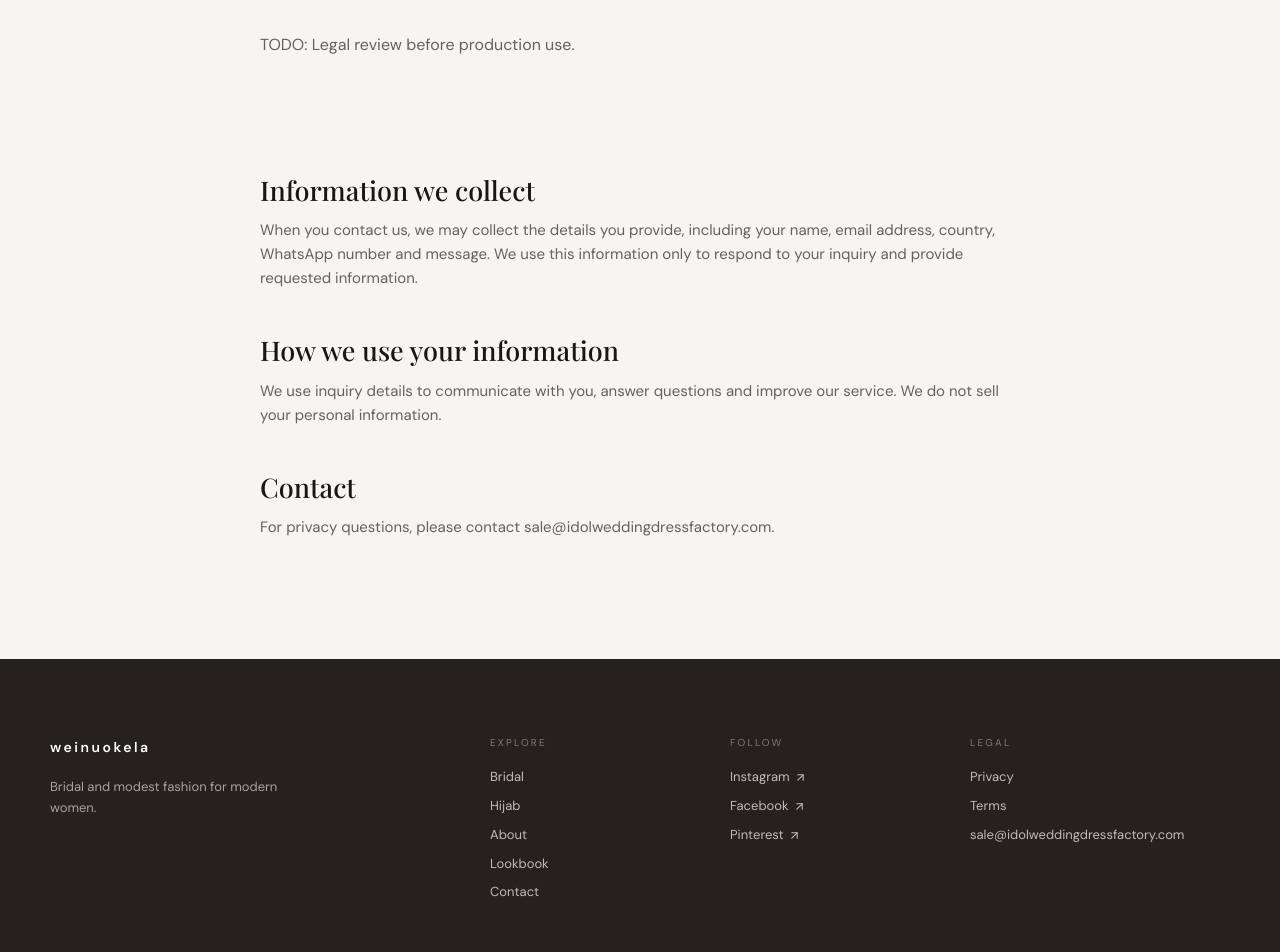
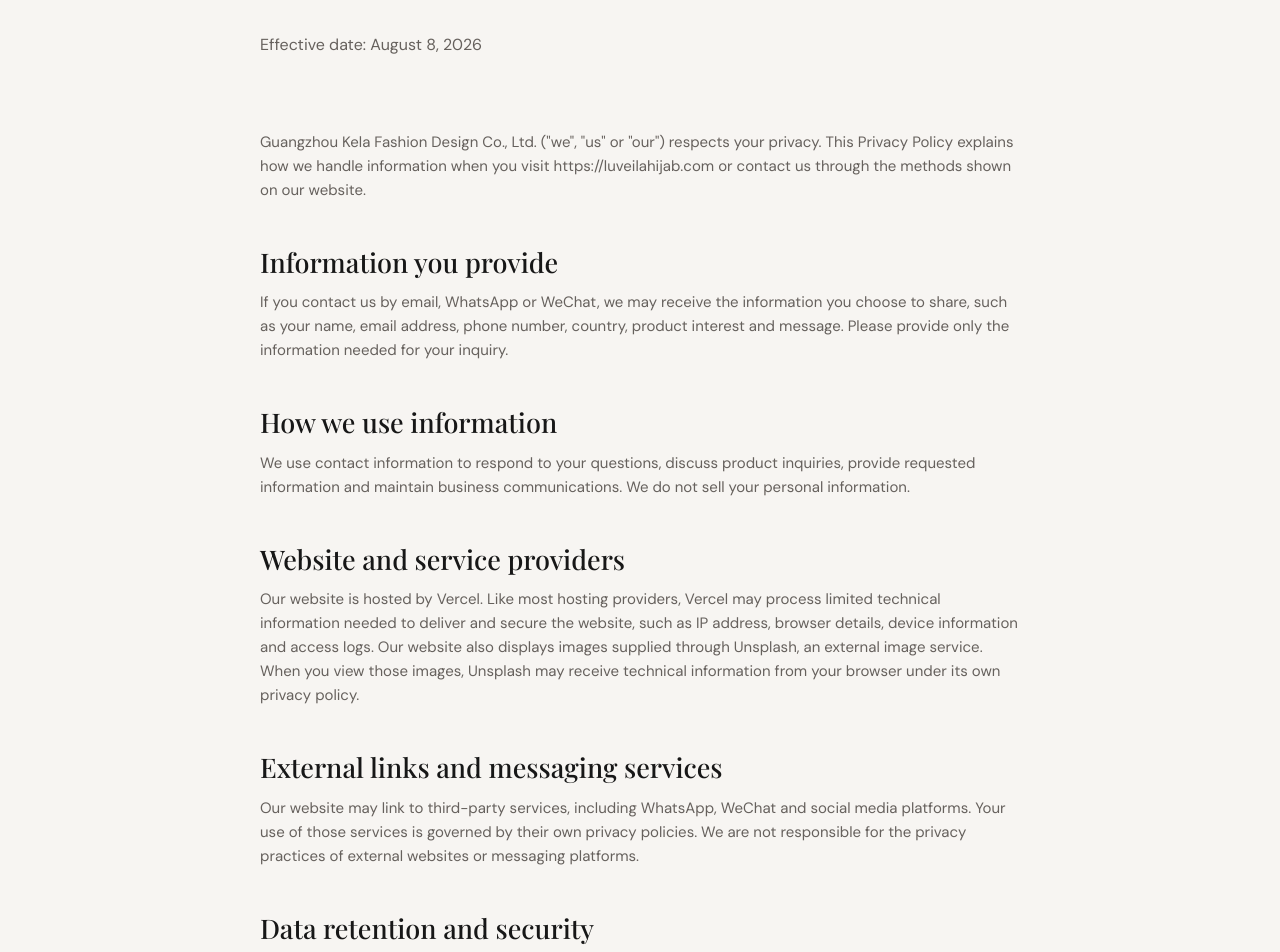
Before and after one commit to wukunye/bridal-hijab-website, a Next.js app: page /privacy in a window 1280 px wide. Shown: the part 320-1272 px from the top of the page. Built offline with nearby package versions, Linux system fonts and the light colour scheme; a web font is replaced by a local one.

Commit message:
Add website privacy policy

```diff
--- a/src/app/privacy/page.tsx
+++ b/src/app/privacy/page.tsx
@@ -1,4 +1,47 @@
 import type { Metadata } from "next";
 import { siteConfig } from "@/config/site";
-export const metadata: Metadata = { title: "Privacy" };
-export default function PrivacyPage() { return <div className="shell legal-copy"><div className="page-intro"><p className="eyebrow">Legal</p><h1>Privacy policy</h1><p>TODO: Legal review before production use.</p></div><h2>Information we collect</h2><p>When you contact us, we may collect the details you provide, including your name, email address, country, WhatsApp number and message. We use this information only to respond to your inquiry and provide requested information.</p><h2>How we use your information</h2><p>We use inquiry details to communicate with you, answer questions and improve our service. We do not sell your personal information.</p><h2>Contact</h2><p>For privacy questions, please contact {siteConfig.email}.</p></div>; }
+
+export const metadata: Metadata = {
+  title: "Privacy Policy",
+  description: `How ${siteConfig.name} handles information collected through its website.`
+};
+
+export default function PrivacyPage() {
+  const effectiveDate = "August 8, 2026";
+
+  return <div className="shell legal-copy">
+    <div className="page-intro">
+      <p className="eyebrow">Legal</p>
+      <h1>Privacy policy</h1>
+      <p>Effective date: {effectiveDate}</p>
+    </div>
+
+    <p>{siteConfig.legalName} (&quot;we&quot;, &quot;us&quot; or &quot;our&quot;) respects your privacy. This Privacy Policy explains how we handle information when you visit {siteConfig.url} or contact us through the methods shown on our website.</p>
+
+    <h2>Information you provide</h2>
+    <p>If you contact us by email, WhatsApp or WeChat, we may receive the information you choose to share, such as your name, email address, phone number, country, product interest and message. Please provide only the information needed for your inquiry.</p>
+
+    <h2>How we use information</h2>
+    <p>We use contact information to respond to your questions, discuss product inquiries, provide requested information and maintain business communications. We do not sell your personal information.</p>
+
+    <h2>Website and service providers</h2>
+    <p>Our website is hosted by Vercel. Like most hosting providers, Vercel may process limited technical information needed to deliver and secure the website, such as IP address, browser details, device information and access logs. Our website also displays images supplied through Unsplash, an external image service. When you view those images, Unsplash may receive technical information from your browser under its own privacy policy.</p>
+
+    <h2>External links and messaging services</h2>
+    <p>Our website may link to third-party services, including WhatsApp, WeChat and social media platforms. Your use of those services is governed by their own privacy policies. We are not responsible for the privacy practices of external websites or messaging platforms.</p>
+
+    <h2>Data retention and security</h2>
+    <p>We retain inquiry information only for as long as reasonably necessary to respond to you, maintain our business records or meet legal obligations. We use reasonable administrative and technical measures to protect information, but no online transmission or storage method is completely secure.</p>
+
+    <h2>Your choices</h2>
+    <p>You may ask us to update, correct or delete the personal information you have provided to us, subject to applicable legal requirements. To make a request, contact us using the details below.</p>
+
+    <h2>Changes to this policy</h2>
+    <p>We may update this Privacy Policy when our website, services or legal obligations change. The effective date at the top of this page indicates when it was last updated.</p>
+
+    <h2>Contact us</h2>
+    <p>For questions about this Privacy Policy or your information, contact {siteConfig.legalName} at <a className="underline" href={`mailto:${siteConfig.email}`}>{siteConfig.email}</a> or at {siteConfig.address}.</p>
+
+    <p className="mt-12 text-sm text-muted">TODO: Legal review before production use. This policy is written for the current brochure-style website and should be reviewed before adding checkout, payments, analytics, advertising, customer accounts or email marketing.</p>
+  </div>;
+}
```
